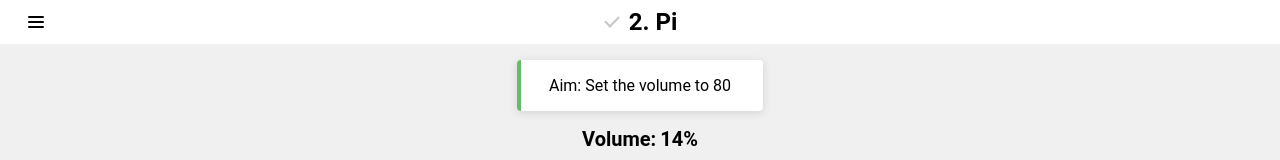
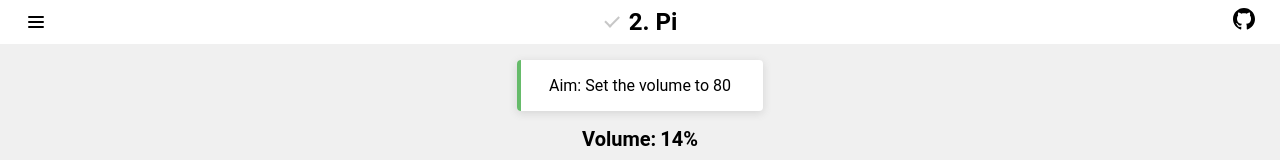
Before and after one commit to Lisianthus-A/the-worst-volumn-control, a React (Vite) app: page /pi in a window 1280 px wide. Shown: the top 160 px of the page. Built offline with nearby package versions, Linux system fonts and the light colour scheme.

Commit message:
feat(Layout): add GitHub link with icon for easy access to repository

```diff
--- a/src/components/Layout/index.module.css
+++ b/src/components/Layout/index.module.css
@@ -65,3 +65,12 @@
   display: flex;
   gap: 8px;
 }
+
+.github-wrapper {
+  display: block;
+  position: absolute;
+  right: 24px;
+  top: 50%;
+  transform: translateY(-50%);
+  font-size: 24px;
+}
--- a/src/components/Layout/index.tsx
+++ b/src/components/Layout/index.tsx
@@ -1,7 +1,7 @@
 import { useEffect, useRef } from "react";
 import { useLocation } from "wouter";
 import { routes, mapPathToRoute } from "@/routes";
-import { Menu } from "@/components";
+import { Menu, GithubSvg } from "@/components";
 import classNames from "classnames";
 import ac from "@/utils/AudioController";
 import { useAppDispatch, useAppSelector } from "@/utils/hooks";
@@ -86,10 +86,21 @@ function Layout({ children }: Props) {
         className={classNames(styles.title, "tick", isComplete && "tick-green")}
       >
         <Menu />
+        <a
+          className={styles["github-wrapper"]}
+          href="https://github.com/Lisianthus-A/the-worst-volumn-control"
+          target="_blank"
+        >
+          <GithubSvg />
+        </a>
         {title}
       </div>
       <div className={styles.aim}>Aim: {route.aimText}</div>
-      {index !== 0 && <div className={styles.volume} ref={volumeRef}>Volume:</div>}
+      {index !== 0 && (
+        <div className={styles.volume} ref={volumeRef}>
+          Volume:
+        </div>
+      )}
       {children}
       <div className={styles.btns}>
         {hasPrev && <button onClick={() => handleNavigate(-1)}>Prev</button>}
```
